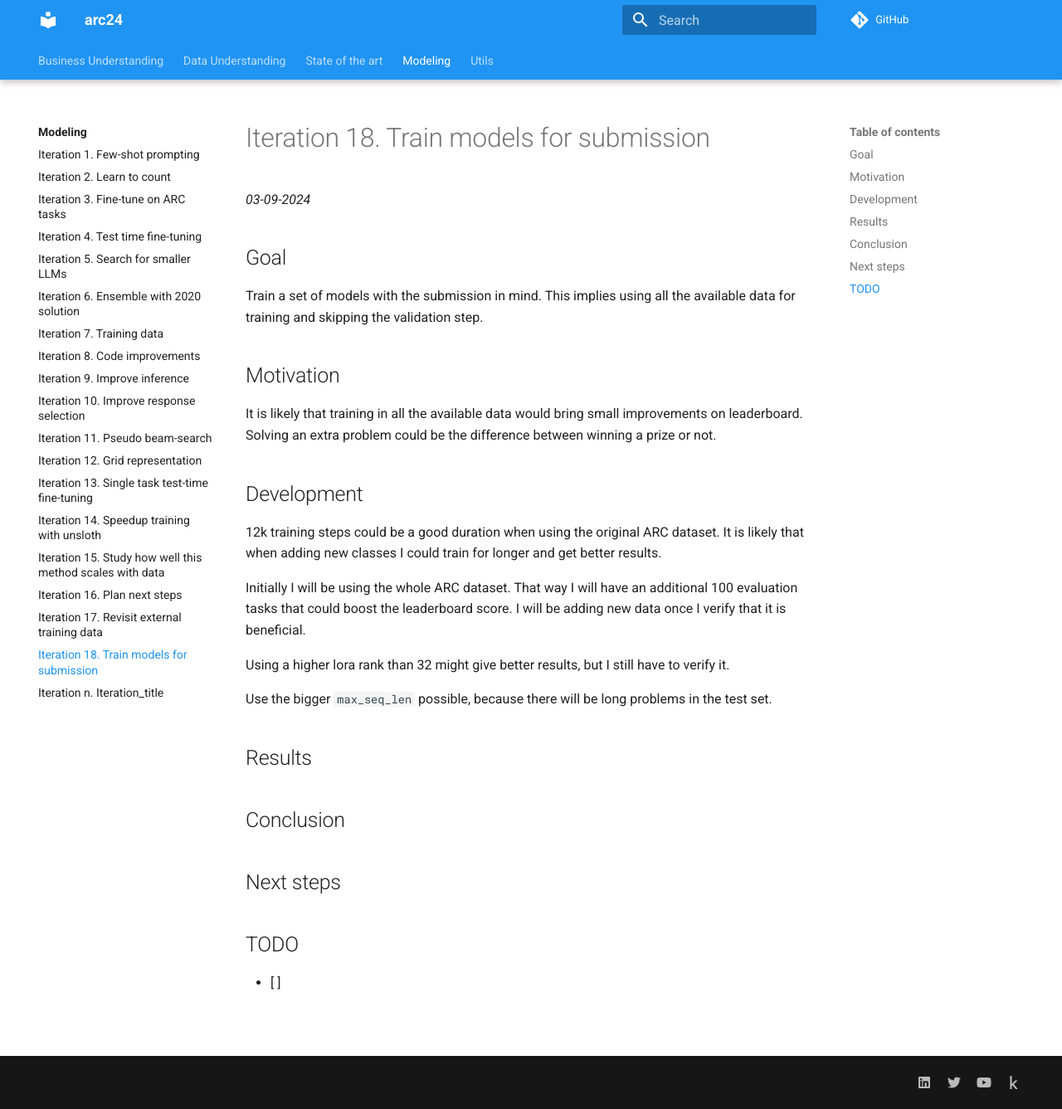
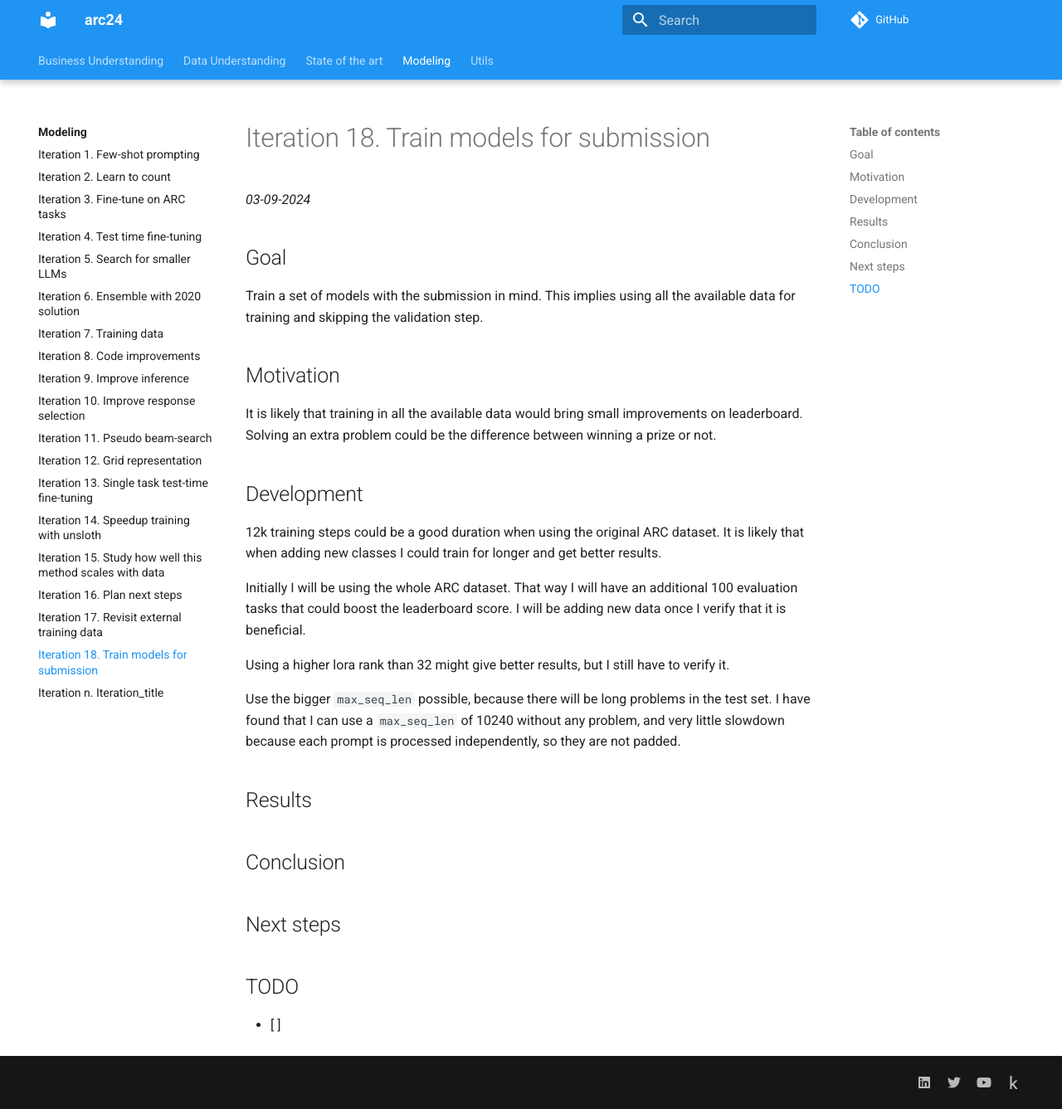
Before and after one commit to zhengjunyao-work/arc24, an MkDocs documentation site: the page built from docs/modeling/Iteration_18_submission_models.md, in a window 1280 px wide and 1337 px high. Shown: the whole window at 83% size. Built offline with MkDocs 1.6.1 and Material for MkDocs 9.7.7, drawn with Linux system fonts in a browser that asks for light colours; comment, search, counter and statistics services are not loaded.

Commit message:
I can increase max_seq_len to 10240

```diff
--- a/docs/modeling/Iteration_18_submission_models.md
+++ b/docs/modeling/Iteration_18_submission_models.md
@@ -26,7 +26,8 @@ tasks that could boost the leaderboard score. I will be adding new data once I v
 
 Using a higher lora rank than 32 might give better results, but I still have to verify it.
 
-Use the bigger `max_seq_len` possible, because there will be long problems in the test set.
+Use the bigger `max_seq_len` possible, because there will be long problems in the test set. I have found that I can use
+a `max_seq_len` of 10240 without any problem, and very little slowdown because each prompt is processed independently, so they are not padded.
 
 ## Results
 
```
